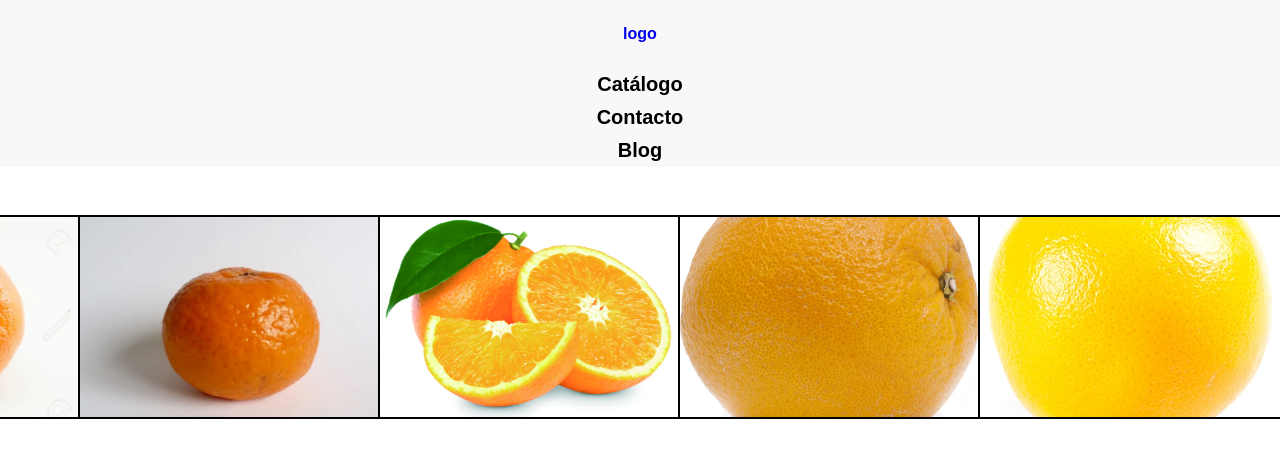
After one commit to Este538/Tienda-Fiel, a PHP site: page /catalogo.html in a window 1280 px wide. The commit adds this page. Shown: the top 466 px of the page. Run offline with PHP 8.4, Linux system fonts and the light colour scheme.

Commit message:
se ha agregado un catalogo.html así como un carrusel de imagenes

```diff
--- /dev/null
+++ b/public/catalogo.html
@@ -0,0 +1,51 @@
+<!DOCTYPE html>
+<html lang="en">
+<head>
+    <meta charset="UTF-8">
+    <meta http-equiv="X-UA-Compatible" content="IE=edge">
+    <meta name="viewport" content="width=device-width, initial-scale=1.0">
+    <link rel="stylesheet" href="style.css">
+    <title>Login</title>
+    <!--probando si se cambio el nombre -->
+</head>
+<body>
+    <header >
+        <div class="container-nav">
+            <div class="logo">
+                <a href="index.html" class="logo">logo</a>
+            </div>
+            <nav>
+                <ul class="nav-menu">
+                    <li class="nav-menu-item"><a href="" class="nav-menu-link">Catálogo</a></li>
+                    <li class="nav-menu-item"><a href="" class="nav-menu-link">Contacto</a></li>
+                    <li class="nav-menu-item"><a href="" class="nav-menu-link">Blog</a></li>
+                </ul>
+            </nav>
+        </div>
+    </header>
+
+    <section id="hero">
+    </section>
+
+    <section id="sobreT">
+        <div class="carrusel-items">
+            <div class="carrusel-item">
+                <img src="frutas/citrico_1.webp" alt="descripcion">
+            </div>
+            <div class="carrusel-item">
+                <img src="frutas/citrico_2.webp" alt="descripcion">
+            </div>
+            <div class="carrusel-item">
+                <img src="frutas/citrico_3.jpg" alt="descripcion">
+            </div>
+            <div class="carrusel-item">
+                <img src="frutas/citrico_4.png" alt="descripcion">
+            </div>
+            <div class="carrusel-item">
+                <img src="frutas/citrico_5.webp" alt="descripcion">
+            </div>
+        </div>
+    </section>
+    <script src="main.js"></script>
+</body>
+</html>
--- /dev/null
+++ b/public/main.js
@@ -0,0 +1,30 @@
+const carrusel = document.querySelector(".carrusel-items");
+
+let maxScrollLeft = carrusel.scrollWidth - carrusel.clientWidth;
+let intervalo = null;
+let step = 1;
+
+const start = () => {
+    intervalo = setInterval(function(){
+        carrusel.scrollLeft = carrusel.scrollLeft + step;
+        if (carrusel.scrollLeft === maxScrollLeft) {
+            step = -1;
+        } else if (carrusel.scrollLeft === 0) {
+            step = 1;
+        }
+    }, 10);
+};
+
+const stop = () => {
+    clearInterval(intervalo);
+};
+
+carrusel.addEventListener('mouseover', () => {
+    stop();
+});
+
+carrusel.addEventListener('mouseout', () => {
+    start();
+});
+
+start();
--- a/public/style.css
+++ b/public/style.css
@@ -82,3 +82,34 @@ input{
 .validar2{
     margin-left: 660px;
 }
+
+.carrusel {
+    height: 100vh;
+    display: flex;
+    align-items: center;
+
+}
+
+.carrusel-items{
+    display: flex;
+    overflow-x: hidden;
+    overflow-y: hidden;
+    padding: 50px 0px;
+}
+
+.carrusel-item{
+    min-width: 300px;
+    max-width: 300px;
+    height: 200px;
+    outline: 2px solid black;
+}
+
+.carrusel-item img{
+    width: 100%;
+    height: 100%;
+    object-fit: cover;
+}
+
+.carrusel-item:hover{
+    transform: scale(1.2);
+}
```
Also changed, not shown: public/frutas/citrico_1.webp (added), public/frutas/citrico_2.webp (added), public/frutas/citrico_3.jpg (added), public/frutas/citrico_4.png (added), public/frutas/citrico_5.webp (added).
